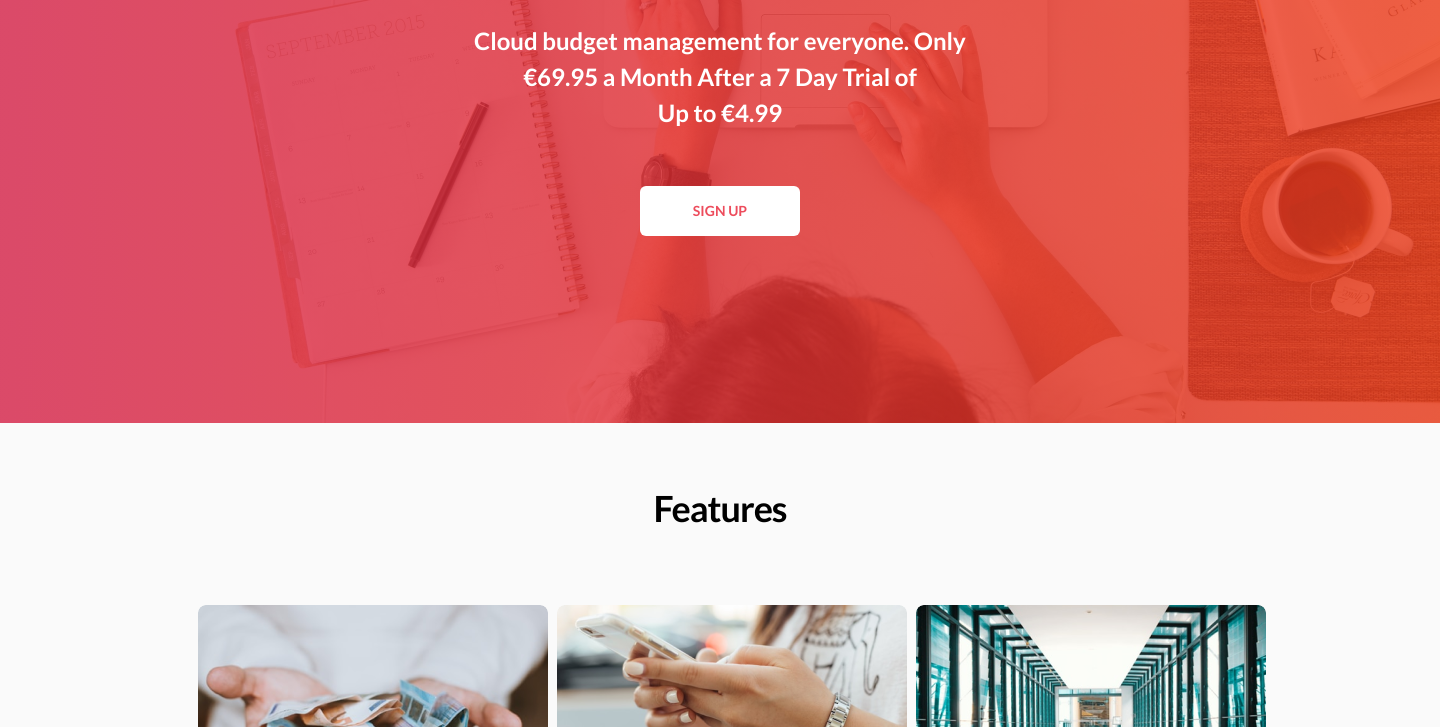
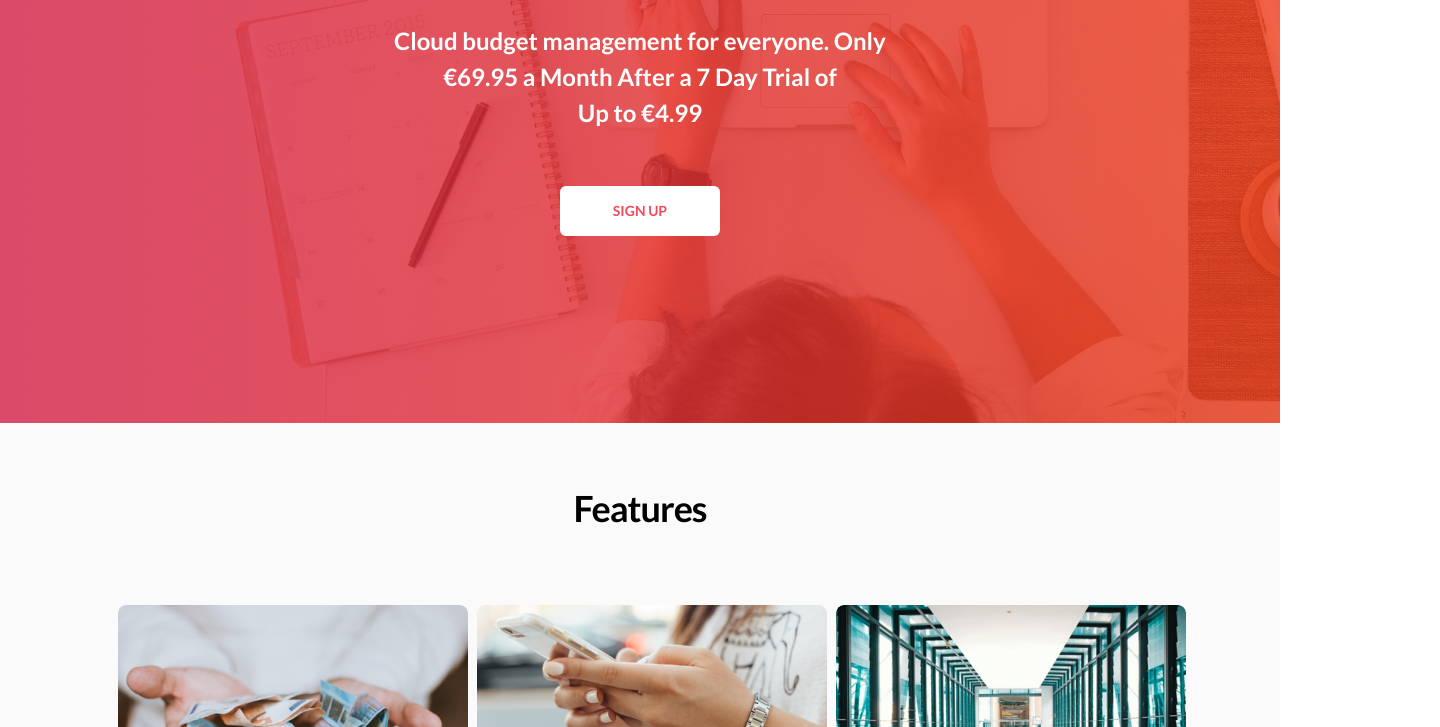
Before and after one commit to PaulinaMilewska/cloudbudget, a plain HTML site: page index.html in a window 1280 px wide. Shown: the part 359-1086 px from the top of the page, 1440 px wide, since content can reach past the window. Drawn offline with Linux system fonts and the light colour scheme.

Commit message:
change width

```diff
--- a/style.scss
+++ b/style.scss
@@ -6,9 +6,9 @@
 
 body{
 font-family: 'Lato', sans-serif;
-width: 1440px;
-height: 2942px;
-// width: 100%;
+// width: 1440px;
+// height: 2942px;
+width: 100%;
 }
 
 ul, nav{
```
Also changed, not shown: style.css, 1 other file.
